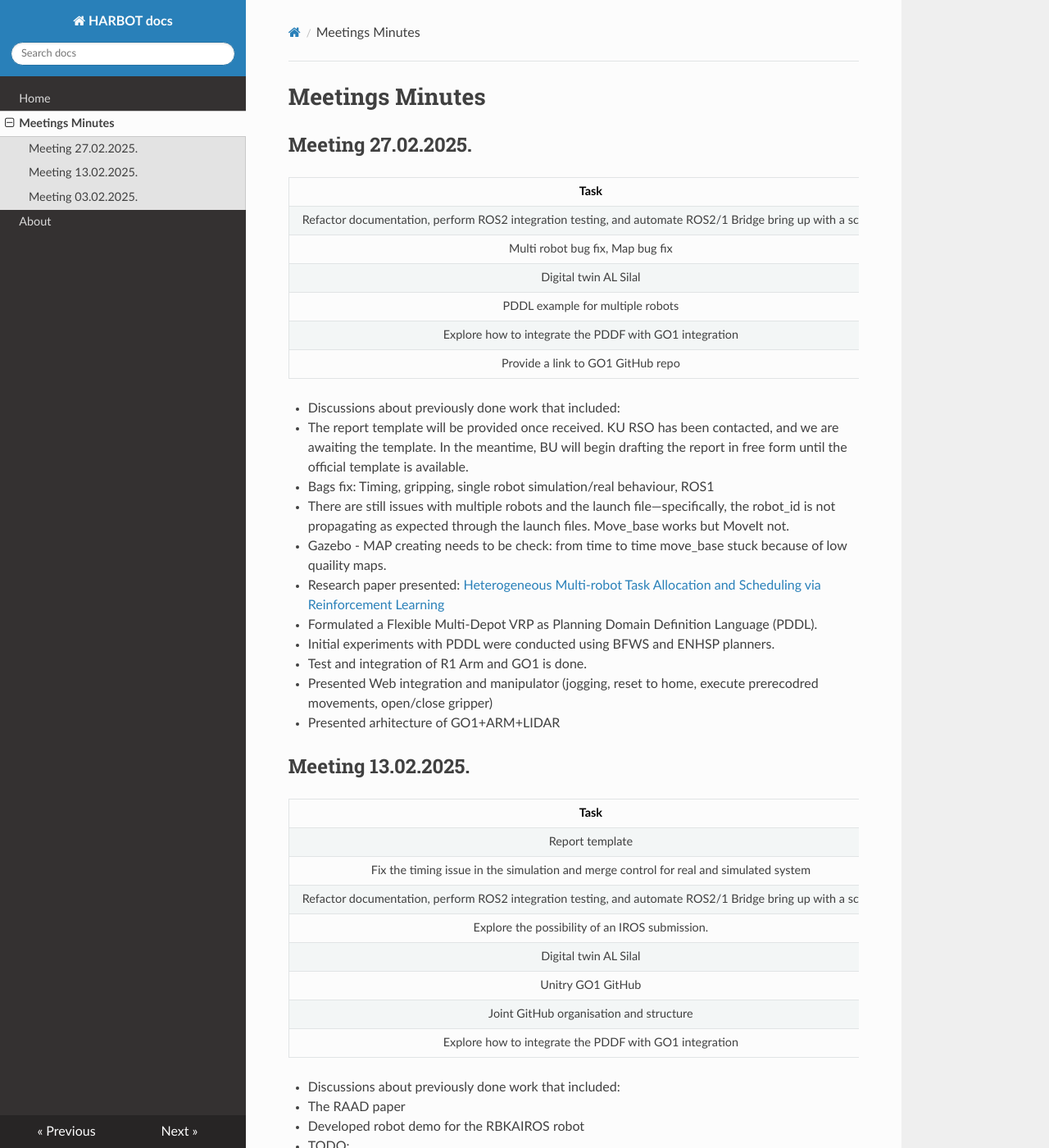
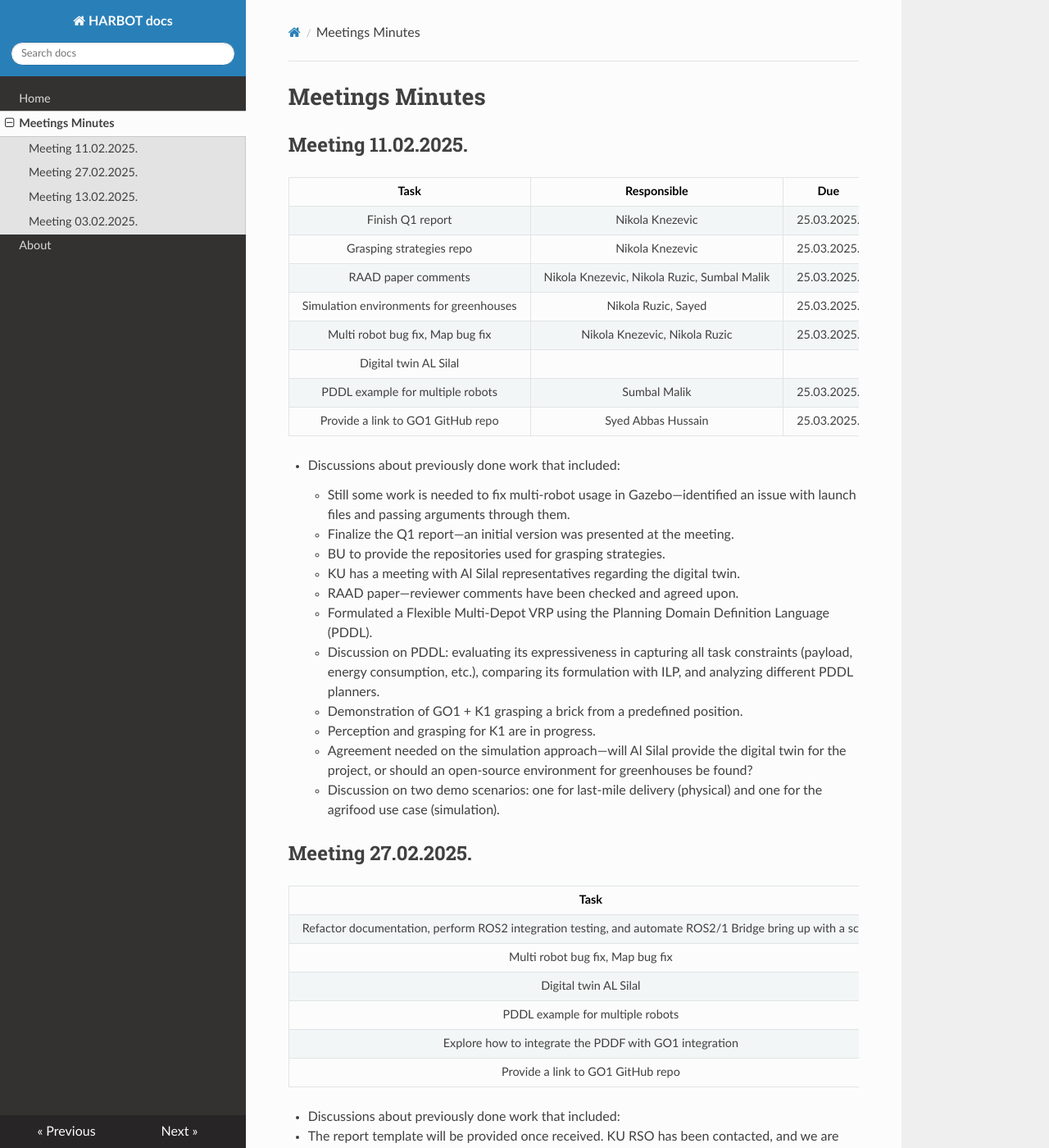
Before and after one commit to etfrobotics/HARBOT, an MkDocs documentation site: the page built from docs/logs.md, in a window 1280 px wide and 1400 px high. Shown: the whole window at 82% size. Built offline with MkDocs 1.6.1, drawn with Linux system fonts in a browser that asks for light colours; nearby versions of some CDN libraries.

Commit message:
Update logs.md
Meeting 11.02.2025.

```diff
--- a/docs/logs.md
+++ b/docs/logs.md
@@ -1,13 +1,43 @@
 # Meetings Minutes
+## Meeting 11.02.2025.
+
+|                                                     Task                                                     |             Responsible             |     Due     |    Status     |
+| :----------------------------------------------------------------------------------------------------------: | :---------------------------------: | :---------: | :-----------: |
+|                                         Finish Q1 report                                                     |            Nikola Knezevic          | 25.03.2025. | ⚠️ TO BE DONE |
+|                                         Grasping strategies repo                                             |            Nikola Knezevic          | 25.03.2025. | ⚠️ TO BE DONE |
+|                                         RAAD paper comments                                                  |  Nikola Knezevic, Nikola Ruzic, Sumbal Malik       | 25.03.2025. | ⚠️ TO BE DONE |
+|                                         Simulation environments for greenhouses                              |            Nikola Ruzic, Sayed          | 25.03.2025. | ⚠️ TO BE DONE |
+|                                       Multi robot bug fix, Map bug fix                                       |    Nikola Knezevic, Nikola Ruzic    | 25.03.2025. | ⚠️ TO BE DONE |
+|                                            Digital twin AL Silal                                             |                                     |             | ⚠️ TO BE DONE |
+|                                       PDDL example for multiple robots                                       |            Sumbal Malik             | 25.03.2025. | ⚠️ TO BE DONE |
+|                                         Provide a link to GO1 GitHub repo                                    |         Syed Abbas Hussain          | 25.03.2025. | ⚠️ TO BE DONE |
+
+
+- Discussions about previously done work that included:
+
+	-	Still some work is needed to fix multi-robot usage in Gazebo—identified an issue with launch files and passing arguments through them.
+	-	Finalize the Q1 report—an initial version was presented at the meeting.
+	-	BU to provide the repositories used for grasping strategies.
+	-	KU has a meeting with Al Silal representatives regarding the digital twin.
+	-	RAAD paper—reviewer comments have been checked and agreed upon.
+	-	Formulated a Flexible Multi-Depot VRP using the Planning Domain Definition Language (PDDL).
+	-	Discussion on PDDL: evaluating its expressiveness in capturing all task constraints (payload, energy consumption, etc.), comparing its formulation with ILP, and analyzing different PDDL planners.
+	-	Demonstration of GO1 + K1 grasping a brick from a predefined position.
+	-	Perception and grasping for K1 are in progress.
+	-	Agreement needed on the simulation approach—will Al Silal provide the digital twin for the project, or should an open-source environment for greenhouses be found?
+	-	Discussion on two demo scenarios: one for last-mile delivery (physical) and one for the agrifood use case (simulation).
+
+
+
 ## Meeting 27.02.2025.
 
 |                                                     Task                                                     |             Responsible             |     Due     |    Status     |
 | :----------------------------------------------------------------------------------------------------------: | :---------------------------------: | :---------: | :-----------: |
-| Refactor documentation, perform ROS2 integration testing, and automate ROS2/1 Bridge bring up with a script. |    Nikola Knezevic, Nikola Ruzic    | 13.03.2025. | ⚠️ TO BE DONE |
+| Refactor documentation, perform ROS2 integration testing, and automate ROS2/1 Bridge bring up with a script. |    Nikola Knezevic, Nikola Ruzic    | 13.03.2025. | ✅ DONE |
 |                                       Multi robot bug fix, Map bug fix                                       |    Nikola Knezevic, Nikola Ruzic    | 13.03.2025. | ⚠️ TO BE DONE |
 |                                            Digital twin AL Silal                                             |                                     |             | ⚠️ TO BE DONE |
 |                                       PDDL example for multiple robots                                       |            Sumbal Malik             | 13.03.2025. | ⚠️ TO BE DONE |
-|                            Explore how to integrate the PDDF with GO1 integration                            |         Syed Abbas Hussain          | 13.03.2025. | ⚠️ TO BE DONE |
+|                            Explore how to integrate the PDDF with GO1 integration                            |         Syed Abbas Hussain          | 13.03.2025. | ✅ DONE |
 |                                         Provide a link to GO1 GitHub repo                                    |         Syed Abbas Hussain          | 13.03.2025. | ⚠️ TO BE DONE |
 
 - Discussions about previously done work that included:
```
